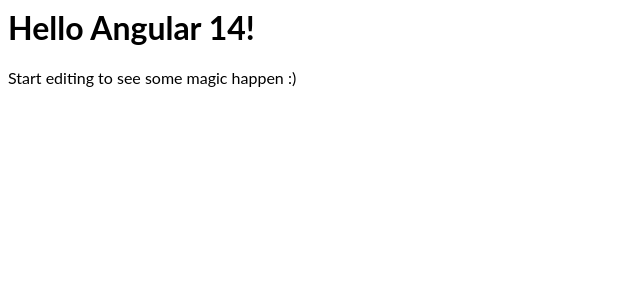
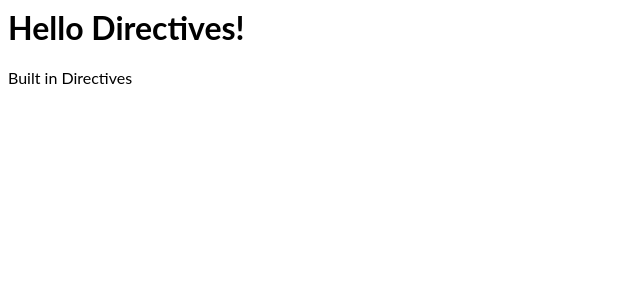
Before and after one commit to ShakibAhmed007/angular-dev-directives, an Angular app: page / in a window 1280 px wide. Shown: the top 300 px of the page, without its empty margins (0-640 px from the left). Built offline with nearby package versions, Linux system fonts and the light colour scheme.

Commit message:
4 files modified, 1 added

```diff
--- a/src/app/app.component.html
+++ b/src/app/app.component.html
@@ -1,4 +1,6 @@
 <hello name="{{ name }}"></hello>
 <p>
-  Start editing to see some magic happen :)
+  Built in Directives
 </p>
+
+<app-built-in-directives></app-built-in-directives>
--- a/src/app/app.component.ts
+++ b/src/app/app.component.ts
@@ -6,5 +6,5 @@ import { Component, VERSION } from '@angular/core';
   styleUrls: [ './app.component.css' ]
 })
 export class AppComponent  {
-  name = 'Angular ' + VERSION.major;
+  name = 'Directives';
 }
--- a/src/app/built-in-directives/built-in-directives.component.ts
+++ b/src/app/built-in-directives/built-in-directives.component.ts
@@ -6,10 +6,7 @@ import { Component, OnInit } from '@angular/core';
   styleUrls: ['./built-in-directives.component.css']
 })
 export class BuiltInDirectivesComponent implements OnInit {
+  constructor() {}
 
-  constructor() { }
-
-  ngOnInit() {
-  }
-
+  ngOnInit() {}
 }
```
Also changed, not shown: src/app/app.module.ts (+5 -4 lines), src/app/built-in-directives/built-in-directives.component.html (added).
